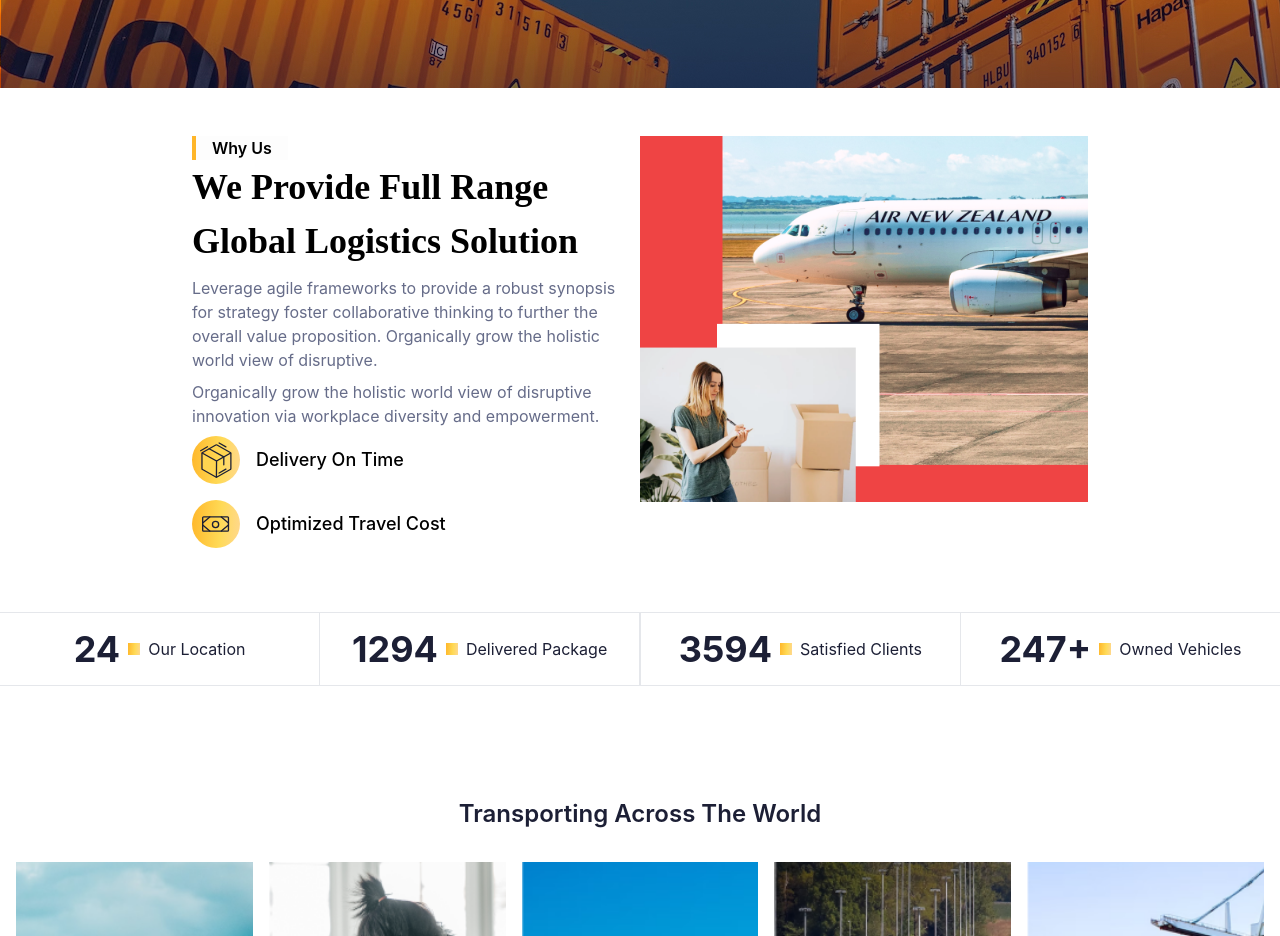
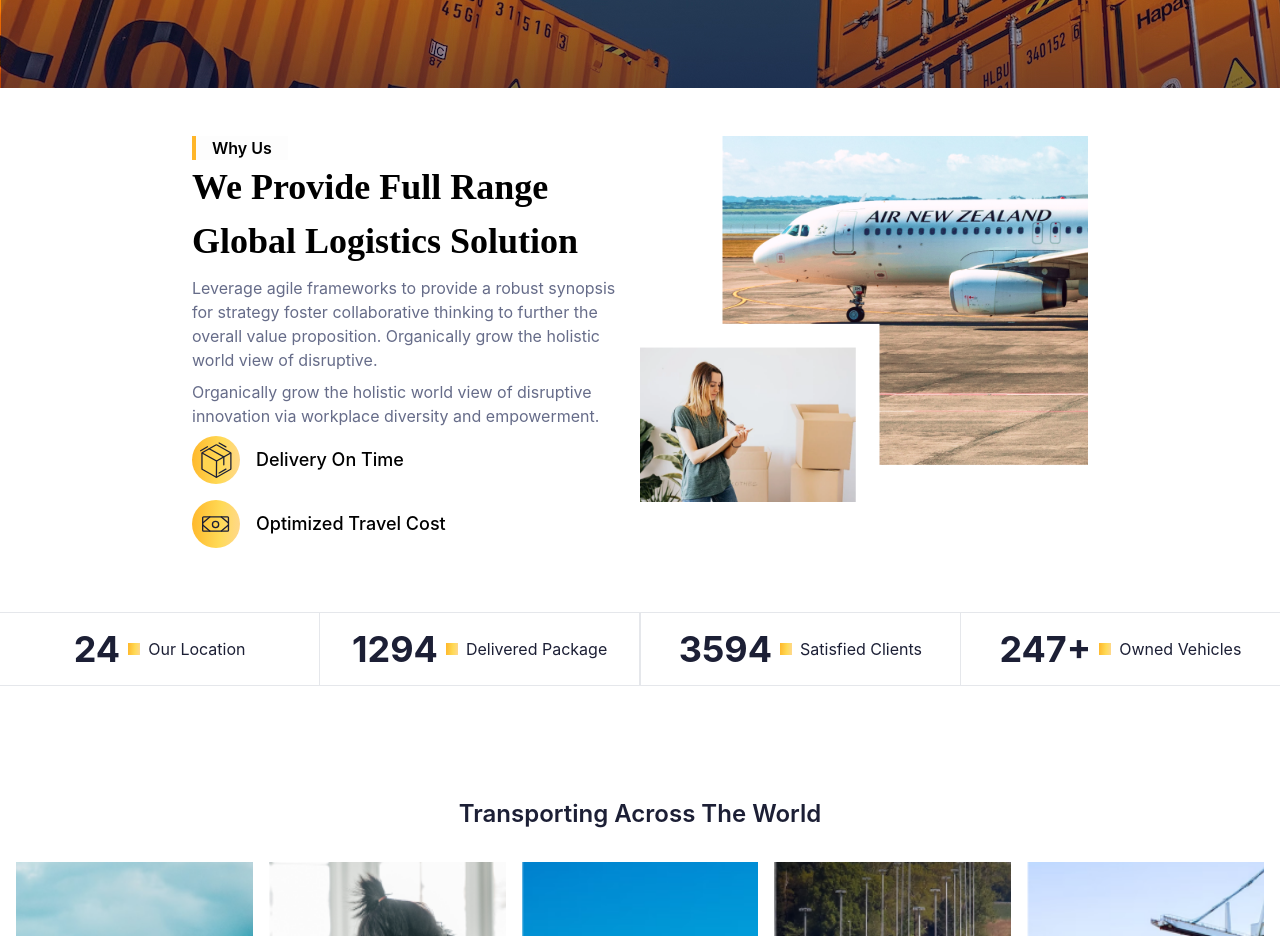
Before and after one commit to smartcollins/logistics, a React (Create React App) app: page / in a window 1280 px wide. Shown: the part 1320-2256 px from the top of the page. Built offline with nearby package versions, Linux system fonts and the light colour scheme.

Commit message:
removed a background color in Home

```diff
--- a/src/pages/Home.jsx
+++ b/src/pages/Home.jsx
@@ -64,7 +64,7 @@ const Home = ()=>{
                             <Fact icon={cash} txt={'optimized travel cost'}/>
                         </div>
                     </div>
-                    <div className=' h-[50vh] xl:h-full lg:w-full bg-red-500'>
+                    <div className=' h-[50vh] xl:h-full lg:w-full'>
                         <img className='w-full h-full object-cover' src={side} alt="hm-side" />
                     </div>
                 </div>
```
